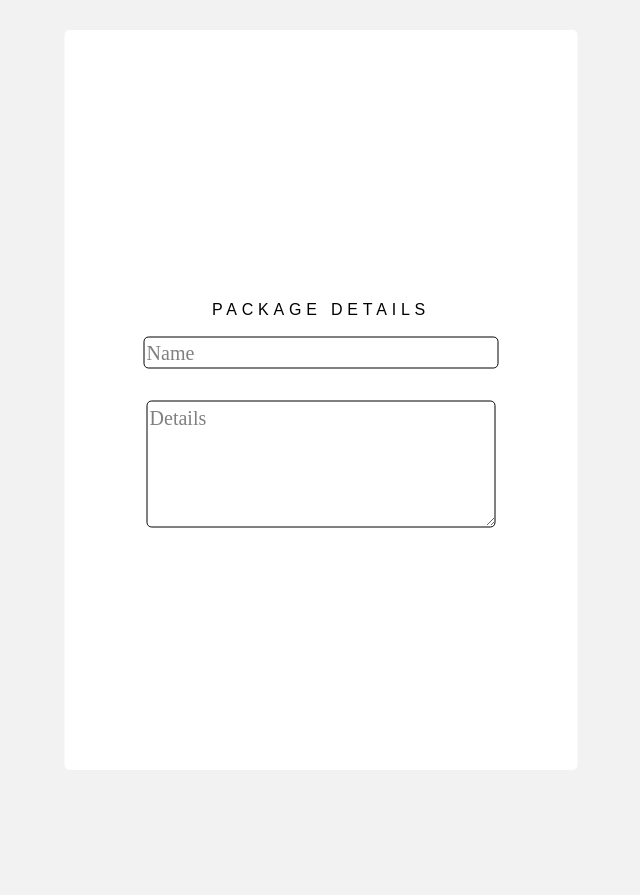
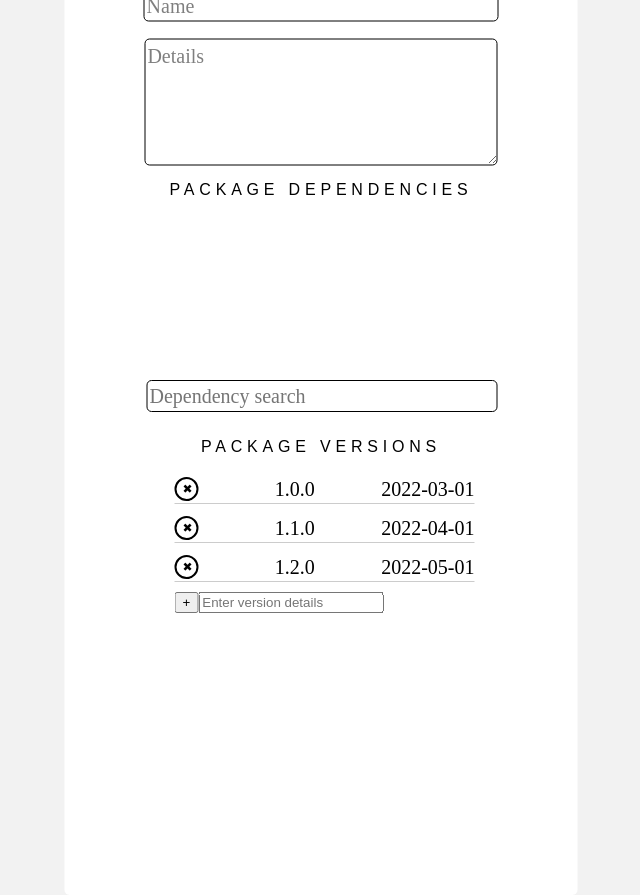
Before and after one commit to CodecoolGlobal/package-manager-app-javascript-Hamza-Walker, a plain HTML site: page frontend/index.html in a window 1280 px wide. Shown: the whole page, without its empty margins (319-959 px from the left). Before the commit the page ends 800 px from the top, so only its background shows below. Drawn offline with Linux system fonts and the light colour scheme; no server answers.

Commit message:
continued working on th elayout added all divs and elements

```diff
--- a/backend/package.json
+++ b/backend/package.json
@@ -4,7 +4,8 @@
   },
   "dependencies": {
     "ejs": "^3.1.9",
-    "express": "^4.18.2"
+    "express": "^4.18.2",
+    "fs": "^0.0.1-security"
   },
   "devDependencies": {
     "nodemon": "^2.0.22"
--- a/frontend/public/script.js
+++ b/frontend/public/script.js
@@ -1,117 +1,40 @@
-// const loadEvent = () => {
-//     const root = document.getElementById('root');
-//     root.classList.add('root');
 
-//     const form = document.createElement('form');
-//     form.action = '/edit/package';
-//     form.method = 'POST';
-//     form.classList.add('form');
-//     root.appendChild(form);
 
-//     const title = document.createElement('h2')
-//     title.textContent = 'Package Details'
-//     title.classList.add('title')
-//     form.appendChild(title);
 
-//     // First div
-//     const detailsDiv = document.createElement('div');
-//     detailsDiv.classList.add('details-div');
-//     root.appendChild(detailsDiv);
 
-//     const nameInput = document.createElement('input');
-//     nameInput.type = 'text';
-//     nameInput.id = 'name';
-//     nameInput.name = 'name';
-//     nameInput.required = true;
-//     nameInput.placeholder = 'Name';
-//     nameInput.classList.add('name-input');
-//     detailsDiv.appendChild(nameInput);
 
-//     const detailsTextarea = document.createElement('textarea');
-//     detailsTextarea.id = 'details';
-//     detailsTextarea.name = 'details';
-//     detailsTextarea.placeholder = 'Details';
-//     detailsTextarea.classList.add('details-textarea');
-//     detailsDiv.appendChild(detailsTextarea);
-
-//     // Second div
-//     const dependenciesDiv = document.createElement('div');
-//     dependenciesDiv.classList.add('dependencies-div');
-//     root.appendChild(dependenciesDiv);
-
-//     const dependenciesTitle = document.createElement("h3");
-//     dependenciesTitle.textContent = 'Package Dependencies';
-//     dependenciesTitle.classList.add('dependencies-title');
-//     dependenciesDiv.appendChild(dependenciesTitle);
-
-//     // Create a mock list of packages with versions
-//     const packageList = [
-//       { name: 'Package A', version: '1.0.0' },
-//       { name: 'Package B', version: '2.3.1' },
-//       { name: 'Package C', version: '3.1.2' },
-//     ];
-
-//     const packageListUl = document.createElement('ul');
-//     packageListUl.classList.add('package-list-ul');
-//     for (const packageItem of packageList) {
-//       const li = document.createElement('li');
-//       li.classList.add('package-item');
-//       const label = document.createElement('label');
-//       label.textContent =` ${packageItem.name} - ${packageItem.version}`;
-//       const checkbox = document.createElement('input');
-//       checkbox.type = 'checkbox';
-//       checkbox.name = 'dependencies';
-//       checkbox.value = packageItem.name;
-//       label.prepend(checkbox);
-//       li.appendChild(label);
-//       packageListUl.appendChild(li);
-//       }
-//       dependenciesDiv.appendChild(packageListUl);
-
-//       // Submit button
-//       const submitButton = document.createElement('button');
-//       submitButton.type = 'submit';
-//       submitButton.textContent = 'Save';
-//       submitButton.classList.add('submit-button');
-//       root.appendChild(submitButton);
-
-//       form.addEventListener('submit', async (event) => {
-//       event.preventDefault();
-//       const formData = new FormData(event.target);
-//       const response = await fetch(event.target.action, {
-//       method: event.target.method,
-//       body: formData,
-//       });
-//       const data = await response.json();
-//       console.log(data);
-//       });
-//       };
-
-//       window.addEventListener('load', loadEvent);
+// Define a function that loads an event
 const loadEvent = () => {
+    // Get the root element and add a class to it
     const root = document.getElementById('root');
     root.classList.add('root');
 
+    // Create a form element and set its attributes
     const form = document.createElement('form');
     form.action = '/edit/package';
     form.method = 'POST';
     form.classList.add('form');
     root.appendChild(form);
 
+    // Create a div element and add a class to it
     const rectangleDiv = document.createElement('div');
     rectangleDiv.classList.add('rectangle-div');
     form.appendChild(rectangleDiv);
 
-
+    // Define a function that creates and appends elements to the details div
+    const createDetailsDiv = () => {
+      // Create a div element and add a class to it
       const detailsDiv = document.createElement('div');
       detailsDiv.classList.add('details-div');
       rectangleDiv.appendChild(detailsDiv);
 
+      // Create a title element and add text and a class to it
       const title = document.createElement('h2');
       title.textContent = 'Package Details';
       title.classList.add('title');
       detailsDiv.appendChild(title);
 
+      // Create an input element and set its attributes and add a class to it
       const nameInput = document.createElement('input');
       nameInput.type = 'text';
       nameInput.id = 'name';
@@ -121,29 +44,236 @@ const loadEvent = () => {
       nameInput.classList.add('name-input');
       detailsDiv.appendChild(nameInput);
 
+      // Create a textarea element and set its attributes and add a class to it
       const detailsTextarea = document.createElement('textarea');
       detailsTextarea.id = 'details';
       detailsTextarea.name = 'details';
       detailsTextarea.placeholder = 'Details';
       detailsTextarea.classList.add('details-textarea');
       detailsDiv.appendChild(detailsTextarea);
+    };
+    createDetailsDiv();
 
-    // const submitButton = document.createElement('button');
-    // submitButton.type = 'submit';
-    // submitButton.textContent = 'Save';
-    // submitButton.classList.add('submit-button');
-    // form.appendChild(submitButton);
 
-    // form.addEventListener('submit', async (event) => {
-    //   event.preventDefault();
-    //   const formData = new FormData(event.target);
-    //   const response = await fetch(event.target.action, {
-    //     method: event.target.method,
-    //     body: formData,
-    //   });
-    //   const data = await response.json();
-    //   console.log(data);
-    // });
+    // Define a function that creates and appends elements to the Dependencies Div
+    const createDependenciesDivAndElements = () => {
+
+    // Create a title element and add text and a class to it
+    const title = document.createElement('h2');
+    title.textContent = 'PACKAGE DEPENDENCIES';
+    title.classList.add('dependency-title');
+    rectangleDiv.appendChild(title);
+
+    /**
+    * Fetches package data from the server and processes it
+    * @return {Promise<Array>} A promise that resolves to an array of package objects
+    */
+    const fetchData = async () => {
+        try {
+        // Fetch the data from the server
+        const response = await fetch('/jsonData');
+        const data = await response.json();
+
+        // Process the data and extract the package names and latest versions
+        const packages = data.packages.slice(0, 4);
+        return packages.map((pkg) => {
+            const latestVersion = pkg.releases[pkg.releases.length - 1].version;
+            return {
+            name: pkg.name,
+            version: latestVersion
+            };
+        });
+        } catch (error) {
+        console.error(error);
+        return [];
+        }
+    };
+
+    /**
+    * Renders the package data as HTML and adds it to the page
+    * @param {Array} packages An array of package objects with 'name' and 'version' properties
+    */
+    const renderPackages = (packages) => {
+    // Create the necessary DOM elements to display the packages
+        const packageDivs = packages.map((pkg) => {
+        const div = document.createElement('div');
+        div.classList.add('package');
+
+        const textName = document.createElement('div');
+        textName.textContent = pkg.name;
+
+        const textVersion = document.createElement('div');
+        textVersion.textContent = pkg.version;
+
+        const button = document.createElement('button');
+        button.innerHTML = '&#x2716;';
+        button.classList.add('remove-button');
+        button.addEventListener('click', () => div.remove());
+
+        div.appendChild(button);
+        div.appendChild(textName);
+        div.appendChild(textVersion);
+        return div;
+        });
+
+    // Add the package elements to the page
+
+    // Create a div element and add a class to it
+
+    // const dependencyDiv = document.querySelector('#dependency-div');
+    const dependencyDiv = document.createElement('div');
+    dependencyDiv.classList.add('dependency-div');
+    rectangleDiv.appendChild(dependencyDiv);
+    dependencyDiv.innerHTML = '';
+    packageDivs.forEach((div) => {
+        dependencyDiv.appendChild(div);
+    });
+
+    // Add a search input to the page
+    const dependencySearchInput = document.createElement('input');
+    dependencySearchInput.type = 'text';
+    dependencySearchInput.placeholder = 'Dependency search';
+    dependencySearchInput.classList.add('dependencySearch-input');
+    dependencyDiv.appendChild(dependencySearchInput);
+    };
+
+    /**
+    * Loads the package data and renders it on the page
+    */
+    const loadPackages = async () => {
+    // Fetch the package data and render it on the page
+    const packages = await fetchData();
+    renderPackages(packages);
+
+    };
+    loadPackages()
+    };
+    createDependenciesDivAndElements();
+
+
+    // Define a function that creates and appends elements to the versions Div
+   /**
+ * Creates the package version elements and adds them to the page
+ * @param {Array} packages - An array of package objects containing information about each package
+ * @returns {undefined}
+ */
+const createPackageVersionDivAndElements = () => {
+
+    // Create the title element and add it to the rectangle div
+    const title = document.createElement("h2")
+    title.textContent = 'PACKAGE VERSIONS'
+    title.classList.add("packageVersion-title")
+    rectangleDiv.appendChild(title);
+
+    // Function to render the package versions on the page
+    const renderPackages = () => {
+        const packages = [
+            {
+              id: 1,
+              name: 'Package A',
+              releases: [
+                {
+                  date: '2022-03-01',
+                  version: '1.0.0',
+                },
+                {
+                  date: '2022-04-01',
+                  version: '1.1.0',
+                },
+                {
+                  date: '2022-05-01',
+                  version: '1.2.0',
+                },
+              ],
+            },
+            {
+              id: 2,
+              name: 'Package B',
+              releases: [
+                {
+                  date: '2022-03-01',
+                  version: '2.0.0',
+                },
+                {
+                  date: '2022-04-01',
+                  version: '2.1.0',
+                },
+                {
+                  date: '2022-05-01',
+                  version: '2.2.0',
+                },
+              ],
+            },
+          ];
+        const packageDivs = [];
+        const packageId = 1;
+        const packageObj = packages.find(pkg => pkg.id === packageId);
+
+        // If package exists, create elements for each release and push them to packageDivs array
+        if (packageObj) {
+            packageObj.releases.forEach((release) => {
+                const div = document.createElement('div');
+                div.classList.add('package');
+
+                const textVersion = document.createElement('div');
+                textVersion.textContent = release.version;
+
+                const textDate = document.createElement('div');
+                textDate.textContent = release.date;
+
+                const button = document.createElement('button');
+                button.innerHTML = '&#x2716;';
+                button.classList.add('remove-button');
+                button.addEventListener('click', () => div.remove());
+
+                div.appendChild(button);
+                div.appendChild(textVersion);
+                div.appendChild(textDate);
+                packageDivs.push(div);
+            });
+        }
+
+        return packageDivs;
+    };
+
+    // Add the package version elements to the page
+    const packageVersionDiv = document.createElement('div');
+    packageVersionDiv.classList.add('packageVersion-div');
+    rectangleDiv.appendChild(packageVersionDiv);
+    packageVersionDiv.innerHTML = '';
+    renderPackages().forEach((div) => {
+        packageVersionDiv.appendChild(div);
+    });
+
+    // Add elements for adding new package versions
+    const addPackageVersionButton = document.createElement('button');
+    addPackageVersionButton.innerHTML = '&#x2b;';
+    addPackageVersionButton.classList.add('addVersion-button');
+
+    const addPackageVersionInput = document.createElement('input');
+    addPackageVersionInput.type = 'text';
+    addPackageVersionInput.placeholder = 'Enter version details';
+    addPackageVersionInput.classList.add('version-Input')
+    addPackageVersionButton.addEventListener('click', () => {
+        const versionDetails = addPackageVersionInput.value;
+        if (versionDetails) {
+            const [version, date] = versionDetails.split(',').map(str => str.trim());
+
+            const packageObj = packages.find(pkg => pkg.id === 1);
+            if (packageObj) {
+                packageObj.releases.push({ version, date });
+                const newPackageDiv = renderPackages()[packageObj.releases.length - 1];
+                packageVersionDiv.appendChild(newPackageDiv);
+            }
+        }
+    });
+    packageVersionDiv.appendChild(addPackageVersionButton);
+    packageVersionDiv.appendChild(addPackageVersionInput);
+};
+    createPackageVersionDivAndElements();
+
+
+
 };
 
 window.addEventListener('load', loadEvent);
--- a/frontend/public/style.css
+++ b/frontend/public/style.css
@@ -4,7 +4,7 @@ body {
 .rectangle-div {
   position: absolute;
   width: 513px;
-  height: 740px;
+  height: 990px;
   background: #FFFFFF;
   border-radius: 5px;
   top: 50%;
@@ -17,7 +17,7 @@ body {
   width: 436px;
   height: 255px;
   background: #FFFFFF;
-  top: 50%;
+  top: 15%;
   left: 50%;
   transform: translate(-50%, -50%);
 }
@@ -29,7 +29,7 @@ body {
   top: 10%;
   margin: auto;
 
-  font-family: 'Montserrat', sans-serif;
+  font-family:  sans-serif;
   font-style: normal;
   font-weight: 400;
   font-size: 16px;
@@ -59,6 +59,7 @@ body {
   border-radius: 5px;
 }
 .name-input::placeholder {
+
   font-family: 'Overpass';
   font-style: normal;
   font-weight: 400;
@@ -72,9 +73,9 @@ body {
   position: absolute;
   left: 0;
   right: 0;
-  top: 50%;
+  top: 44%;
   margin: auto;
-  width: 80%;
+  width: 81%;
   height: 50%;
   background: #FFFFFF;
   border: 1px solid #000000;
@@ -96,94 +97,151 @@ body {
   color: rgba(0, 0, 0, 0.5);
 }
 
+.dependency-div {
+  position: absolute;
+  width: 300px;
+  height: 246px;
+  left: 260px;
+  top: 44%;
+  transform: translate(-50%, -50%);
+
+}
+
+.dependency-title{
+  position: absolute;
+  left: 0%;
+  right: 0%;
+  top: 26.32%;
+  bottom: 61.49%;
+  font-family: sans-serif;
+  font-style: normal;
+  font-weight: 500;
+  font-size: 16px;
+  line-height: 140.62%;
+  text-align: center;
+  letter-spacing: 0.3em;
+  text-transform: uppercase;
+  color: #000000;
+}
+.package {
+  display: flex;
+  justify-content: space-between;
+  align-items: center;
+  margin-bottom: 10px;
+  font-family: 'Overpass';
+  font-style: normal;
+  font-weight: 400;
+  font-size: 20px;
+  line-height: 140.62%;
+  border-bottom:  1px solid #CCCCCC;
+
+}
+
+.remove-button {
+  width: 24px;
+  height: 24px;
+  background-color: transparent;
+  border-radius: 50%;
+  border: 2px solid black;
+  color: black;
+  font-size: 12px;
+  line-height: 1;
+  text-align: center;
+  cursor: pointer;
+  margin-right: 10px;
+}
 
 
-
-/* form {
-  position: relative;
-  width: 80%;
-  height: 80vh;
+.remove-button:hover {
+  background-color: black;
+  color: white;
 }
 
-#root {
+.dependencySearch-input{
   position: absolute;
-  width: 513px;
-  height: 990px;
-  left: 50%;
-  top: 50%;
-  transform: translate(-50%, -50%);
-
-  background: #FFFFFF;
+  left: -28px;
+  right: 0;
+  top: 66%;
+  margin: auto;
+  width: 115%;
+  font-family: 'Overpass';
+  font-style: normal;
+  font-weight: 400;
+  font-size: 20px;
+  line-height: 140.62%;
+  color: rgba(0, 0, 0, 0.5);
+  border: 1px solid #000000;
   border-radius: 5px;
 }
 
-.details-div {
+.packageVersion-title{
   position: absolute;
-  width: 436px;
-  height: 255px;
-  left: 50%;
-  top: 10%;
-  transform: translateX(-50%);
+  left: 0%;
+  right: 0%;
+  top: 52.32%;
+  bottom: 61.49%;
+  font-family: sans-serif;
+  font-style: normal;
+  font-weight: 500;
+  font-size: 16px;
+  line-height: 140.62%;
+  text-align: center;
+  letter-spacing: 0.3em;
+  text-transform: uppercase;
+  color: #000000;
 
-  background: #FFFFFF;
-  border-radius: 5px;
-} */
-
-
-/*
-h2.title {
-  font-family: Montserrat;
-  font-style: normal;
-  line-height: 22.5px;
-  text-align: center;
-  vertical-align: top;
-  letter-spacing: 30%;
 }
 
-
-.name-input {
-  margin-bottom: 10px;
-  border: 1px solid black;
+.packageVersion-div{
+  position: absolute;
+  width: 300px;
+  height: 246px;
+  left: 260px;
+  top: 70%;
+  transform: translate(-50%, -50%);
 }
 
-textarea {
+.package2{
+  display: flex;
+  justify-content: space-between;
+  align-items: center;
   margin-bottom: 10px;
-  border: 1px solid black;
+  font-family: 'Overpass';
+  font-style: normal;
+  font-weight: 400;
+  font-size: 20px;
+  line-height: 140.62%;
+  border-bottom:  1px solid #CCCCCC;
 }
 
-.dependencies-title {
-  font-family: Montserrat;
+/* #rectangle-div .addVersion-button{
+  width: 24px;
+  height: 24px;
+  background-color: transparent;
+  border-radius: 50%;
+  border: 2px solid black;
+  color: black;
+  font-size: 12px;
+  line-height: 1;
+  text-align: center;
+  cursor: pointer;
+  margin-right: 10px;
+
+}
+#rectangle-div .version-Input{
+  position: absolute;
+  left: -28px;
+  right: 0;
+  top: 66%;
+  margin: auto;
+  width: 115%;
+  font-family: 'Overpass';
   font-style: normal;
-  line-height: 22.5px;
-  text-align: center;
-  vertical-align: top;
-  letter-spacing: 30%;
-}
+  font-weight: 400;
+  font-size: 20px;
+  line-height: 140.62%;
+  color: rgba(0, 0, 0, 0.5);
+  border: 1px solid #000000;
+  border-radius: 5px;
 
-ul {
-  margin-bottom: 10px;
-  list-style-type: none;
-  padding-left: 0;
-}
-
-li {
-  display: flex;
-  align-items: center;
-}
-
-label {
-  margin-left: 10px;
-}
-
-button {
-  background-color: rgb(230, 8, 8);
-  border: none;
-  color: white;
-  padding: 10px;
-  border-radius: 5px;
-  cursor: pointer;
-}
-
-button:hover {
-  background-color: gray;
 } */
```
Also changed, not shown: backend/pkgs.json (+6 -6 lines), backend/server.js (+12 -0 lines), 1 other file. Lines whose indentation alone changed are shown as unchanged.
